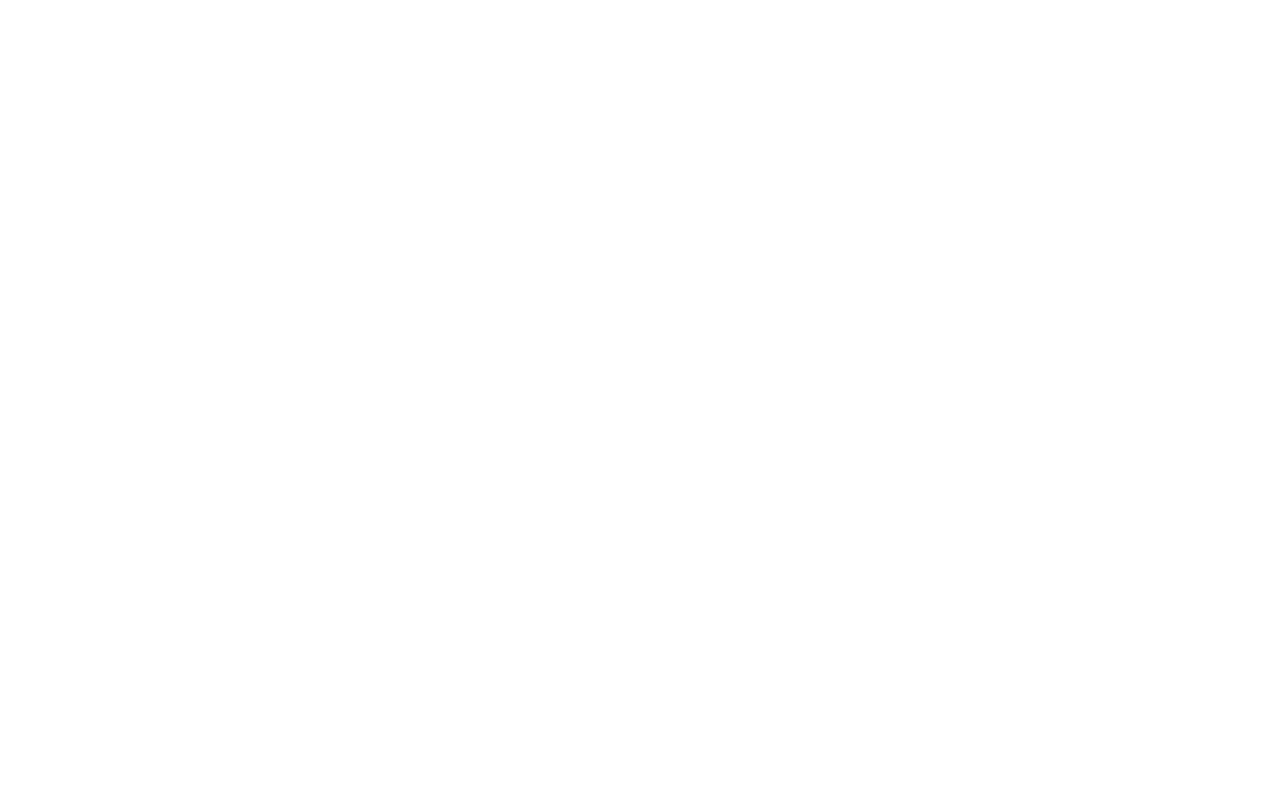
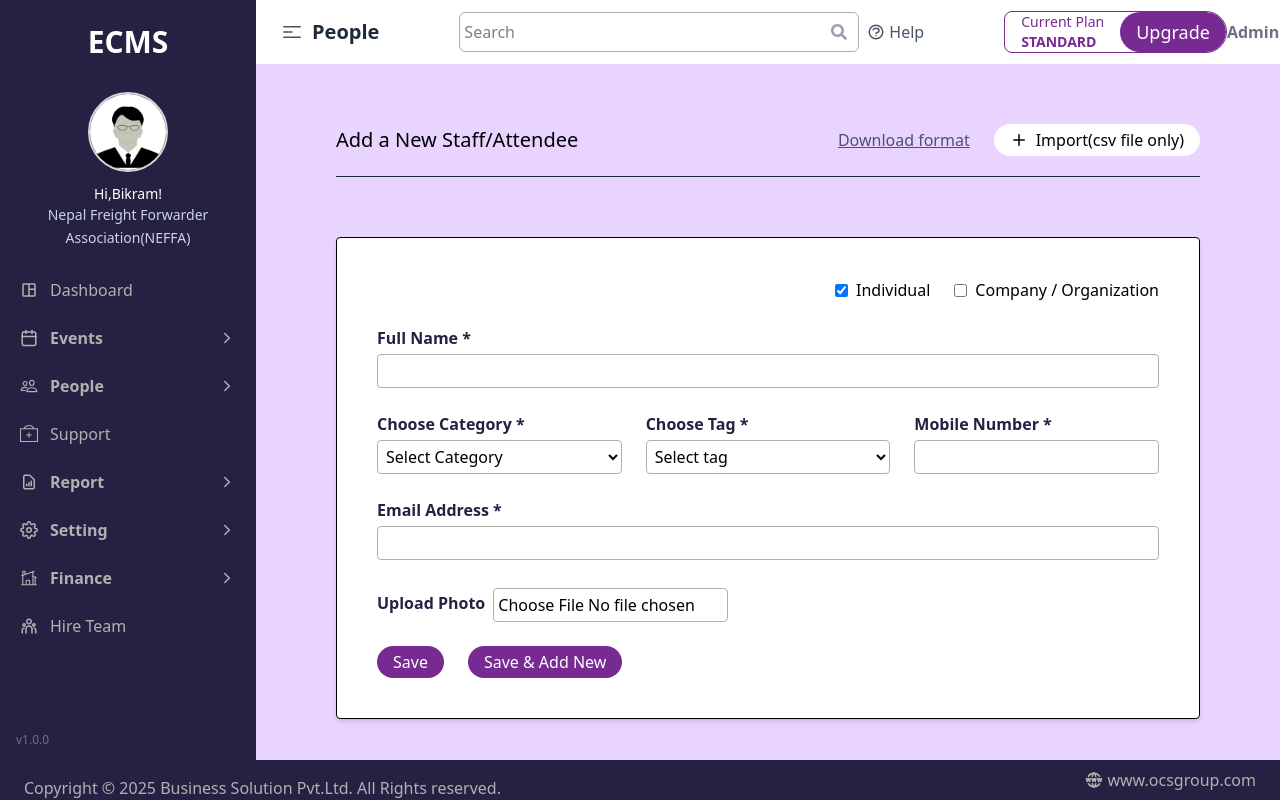
Before and after one commit to koiraladarwin/ecmsadminpage, a React (Vite) app: page /people/staff/addstaff in a window 1280 px wide. Before the commit this address had no page. Built offline with nearby package versions, Linux system fonts and the light colour scheme.

Commit message:
refactor:change the route naming

```diff
--- a/src/App.jsx
+++ b/src/App.jsx
@@ -30,8 +30,8 @@
         <Route path="import-export" element={<ImportExportPage />} />
         <Route path='people' element={<PeoplePage />} />
         <Route path="people/:peopleId" element={<StaffAttendeePage />} />
-        <Route path='/people/attendee/add' element={<AddAttendeeForm />} />
-        <Route path='/people/staff/add' element={<AddStaffForm />} />
+        <Route path='/people/staff/addattendee' element={<AddAttendeeForm />} />
+        <Route path='/people/staff/addstaff' element={<AddStaffForm />} />
         <Route path="support" element={<SupportPage />} />
         <Route path="report/:reportId" element={<ReportPage />} />
         <Route path="settings/:settingId" element={<SettingsPage />} />
--- a/src/features/dashboard/people/components/form/AddAttendeeForm.jsx
+++ b/src/features/dashboard/people/components/form/AddAttendeeForm.jsx
@@ -30,7 +30,7 @@
                 name="attendeeType"
                 value="individual"
                 checked={false}
-                onChange={() => navigate('/people/staff/add')}
+                onChange={() => navigate('/people/staff/addstaff')}
               />
               Individual
             </label>
--- a/src/features/dashboard/people/components/form/AddStaffForm.jsx
+++ b/src/features/dashboard/people/components/form/AddStaffForm.jsx
@@ -40,7 +40,7 @@
                 name="attendeeType"
                 value="company"
                 checked={false}
-                onChange={() => navigate("/people/attendee/add")}
+                onChange={() => navigate("/people/staff/addattendee")}
               />
               Company / Organization
             </label>
--- a/src/features/dashboard/people/components/staff/attendee/PeopleDisplay.jsx
+++ b/src/features/dashboard/people/components/staff/attendee/PeopleDisplay.jsx
@@ -40,7 +40,7 @@
           <button className={`ps-7 pe-14 py-1  font-semibold rounded-tl-xl rounded-tr-xl ${activeTab === 'attendee' ? 'bg-sidebar-hover text-white' : 'text-gray-700'}`} onClick={() => setActiveTab("attendee")}>Attendees</button>
         </div>
         <div className='flex gap-3'>
-          <button className={'flex items-center gap-1 px-2 h-[25px] pe-5 font-semibold rounded-full transition text-xs text-white bg-sidebar-hover cursor-pointer'} onClick={() => navigate("/people/staff/add")}>
+          <button className={'flex items-center gap-1 px-2 h-[25px] pe-5 font-semibold rounded-full transition text-xs text-white bg-sidebar-hover cursor-pointer'} onClick={() => navigate("/people/staff/addstaff")}>
             <FiPlus size={12} />
             <span className='hidden md:block'>
               Add Staff/Attendee
```
